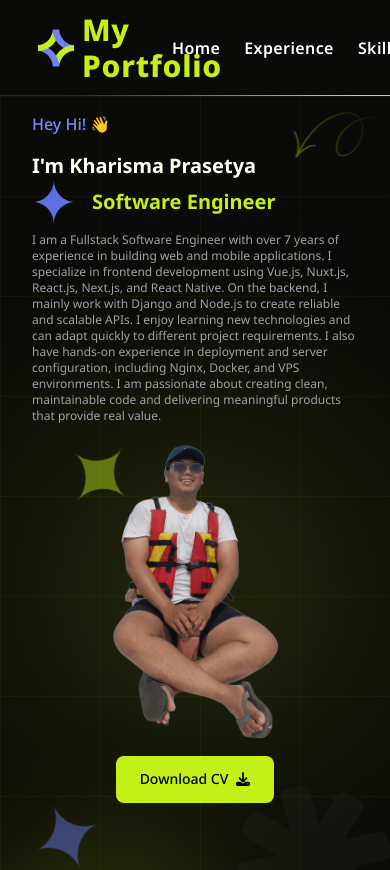
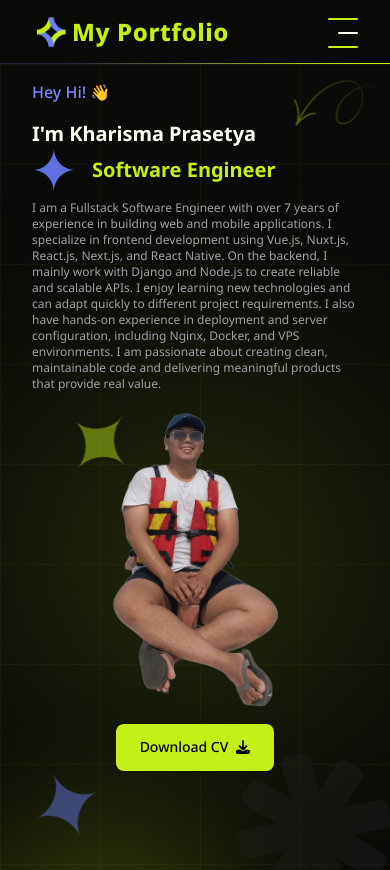
Before and after one commit to kharismaprasetya/cv_profile, a Next.js app: page / in a window 390 px wide. Shown: the top 870 px of the page. Built offline with nearby package versions, Linux system fonts and the light colour scheme.

Commit message:
[DONE] Finished handle collapsible topnav

```diff
--- a/components/navbar/TopNavBar.tsx
+++ b/components/navbar/TopNavBar.tsx
@@ -1,14 +1,24 @@
 import Image from "next/image";
+import TopNavCollapsibleMenu from "@/components/navbar/TopNavCollapsibleMenu";
 
 export default function TopNavBar() {
   return (
     <header className="relative">
       <nav className="navbar__top w-full flex items-center justify-between px-8 md:px-[60px] py-3 bg-main text-white">
-        <div className="flex items-center text-3xl font-extrabold text-brand tracking-wide">
-          <Image src="/icons/brand.png" alt="Brand" preload={true} width={50} height={50} />
-          My Portfolio
+        <div className="logo text-2xl md:text-3xl font-extrabold text-brand tracking-wide">
+          <a href="#introduction" className="flex items-center">
+            <Image
+              className="w-[40px] md:w-[50px]"
+              src="/icons/brand.png"
+              alt="Brand"
+              preload={true}
+              width={50}
+              height={50}
+            />
+            My Portfolio
+          </a>
         </div>
-        <div className="flex gap-6 font-semibold tracking-wide">
+        <div className="menu gap-6 font-semibold tracking-wide hidden md:flex">
           <a
             href="#introduction"
             className="hover:text-indigo-400 hover:scale-[110%] transition-transform duration-500"
@@ -28,6 +38,7 @@ export default function TopNavBar() {
             Skill
           </a>
         </div>
+        <TopNavCollapsibleMenu className="md:hidden" />
       </nav>
     </header>
   );
--- /dev/null
+++ b/components/navbar/TopNavCollapsibleMenu.tsx
@@ -0,0 +1,61 @@
+"use client";
+
+import { useState } from "react";
+
+interface ITopNavMenuButton {
+  className?: string;
+}
+
+export default function TopNavCollapsibleMenu({
+  className,
+}: ITopNavMenuButton) {
+  const [isMenuButtonActive, setIsMenuButtonActive] = useState(false);
+  const onClickMenuButton = () => {
+    setIsMenuButtonActive(!isMenuButtonActive);
+  };
+
+  return (
+    <div className={`menu-button ${className}`}>
+      <div
+        className={`w-[30px] h-[28px] relative ${isMenuButtonActive ? "active" : ""}`}
+        onClick={onClickMenuButton}
+      >
+        <span className="first"></span>
+        <span className="second"></span>
+        <span className="last"></span>
+      </div>
+      <div
+        className={`absolute left-[2rem] top-[74px] w-[calc(100vw-5rem)] z-1 origin-top transition-transform duration-300 ${
+          isMenuButtonActive ? "scale-y-100" : "scale-y-0 pointer-events-none"
+        }`}
+      >
+        <ul className="font-semibold tracking-wide">
+          <li className="bg-black border-b-1 border-gray-700">
+            <a
+              href="#introduction"
+              className="px-4 py-2 block w-full hover:text-indigo-400"
+            >
+              Home
+            </a>
+          </li>
+          <li className="bg-black border-b-1 border-gray-700">
+            <a
+              href="#experience"
+              className="px-4 py-2 block w-full hover:text-indigo-400"
+            >
+              Experience
+            </a>
+          </li>
+          <li className="bg-black border-b-1 border-gray-700 rounded-b-xl">
+            <a
+              href="#skill"
+              className="px-4 py-2 block w-full hover:text-indigo-400"
+            >
+              Skill
+            </a>
+          </li>
+        </ul>
+      </div>
+    </div>
+  );
+}
--- a/styles/css/component/top-navbar.css
+++ b/styles/css/component/top-navbar.css
@@ -1,12 +1,10 @@
 @layer components {
-  .navbar__top {
-    &::after {
+  .navbar__top::after {
     background: linear-gradient(
       108.73deg,
       rgba(107, 127, 255, 0.2) 16.88%,
       #c4ef17 91.69%
     );
-      /* background: radial-gradient(circle, rgba(107, 127, 255, 0.2) 25%, #c4ef17 85%); */
     content: "";
     height: 1.5px;
     left: 0;
@@ -14,5 +12,46 @@
     position: absolute;
     width: 100%;
   }
+
+  .navbar__top .menu-button {
+    cursor: pointer;
+  }
+
+  .navbar__top .menu-button span {
+    position: absolute;
+    transition: all .3s ease-out;
+    background-color: var(--brand-color);
+    border-radius: 5px;
+    height: 2px;
+    right: 0;
+    width: 30px;
+  }
+
+  .navbar__top .menu-button .first {
+    top: 0px;
+  }
+
+  .navbar__top .menu-button .active .first {
+    transform: rotate(45deg) translate(10px, 9px);
+  }
+
+  .navbar__top .menu-button .second {
+    background-color: var(--title-color);
+    top: 14px;
+    width: 20px;
+    opacity: 1;
+  }
+
+  .navbar__top .menu-button .active .second {
+    opacity: 0;
+    transition: all .3s ease-out;
+  }
+
+  .navbar__top .menu-button .last {
+    top: 28px;
+  }
+
+  .navbar__top .menu-button .active .last {
+    transform: rotate(-45deg) translate(10px, -9px);
   }
 }
```
Lines whose indentation alone changed are shown as unchanged.
